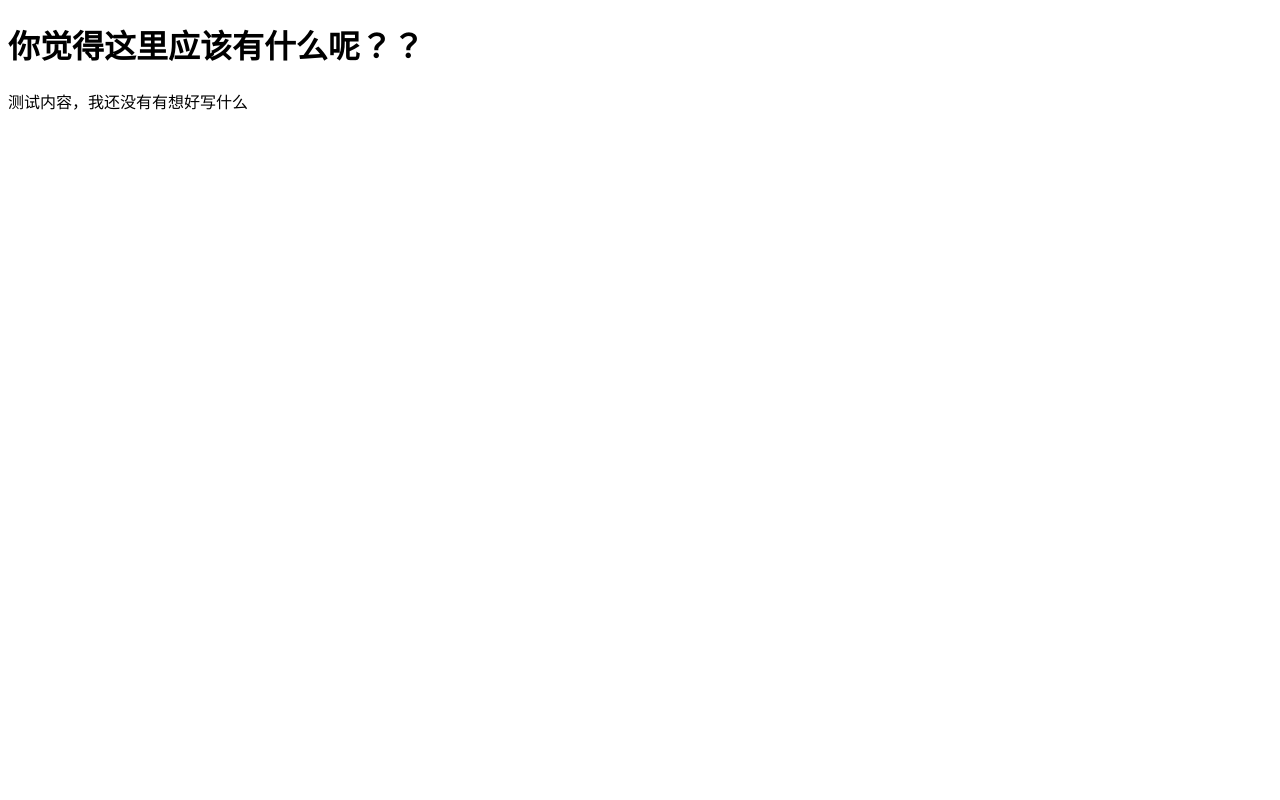
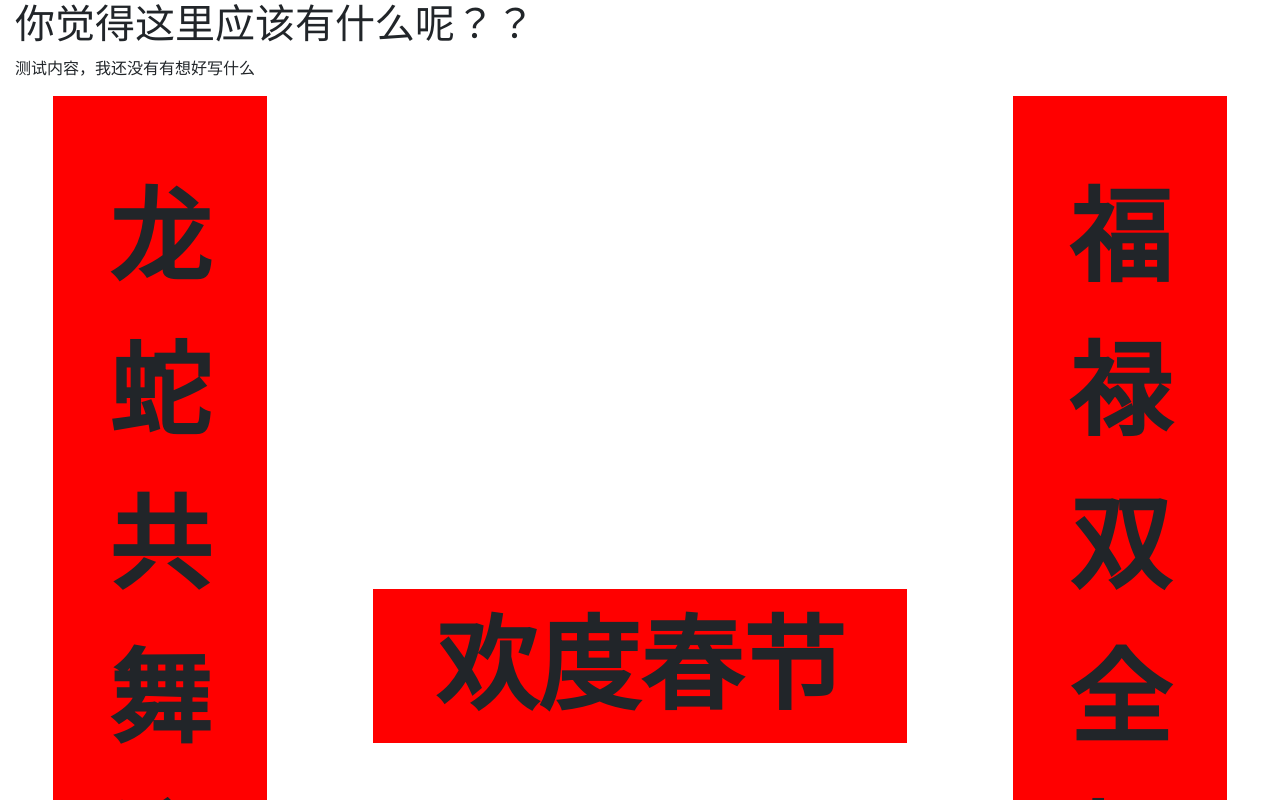
Before and after one commit to MuYan-lshc/MuYanWed, a plain HTML site: page index.html in a window 1280 px wide. Shown: the top 800 px of the page. Drawn offline with nearby package versions, Linux system fonts and the light colour scheme.

Commit message:
new year

```diff
--- /dev/null
+++ b/css/index.css
@@ -0,0 +1,14 @@
+*{
+
+}
+.up,.in,.down{
+    margin:auto;
+    text-align: center;
+    font-size: 64px;
+    float: left;
+    background:red;
+    font-size: 8vw; /* 24px (16px * 1.5) */
+}
+.up,.down{
+    padding-top: 65px;
+}
--- a/index.html
+++ b/index.html
@@ -4,11 +4,27 @@
     <meta charset="UTF-8">
     <meta name="viewport" content="width=device-width, initial-scale=1.0">
     <title>MuYan的个人网站</title>
+    <link rel="stylesheet" href="./css/index.css">
+    <link rel="stylesheet" href="https://lf26-cdn-tos.bytecdntp.com/cdn/expire-1-M/twitter-bootstrap/5.1.3/css/bootstrap.min.css">
 </head>
-<body>
+<body class="container-fluid">
     <h1>
         你觉得这里应该有什么呢？？
     </h1>
     <p> 测试内容，我还没有有想好写什么</p>
+<strong>
+    <div class="row ">
+        <div class="col-2 up">
+            龙蛇共舞迎新岁
+        </div>
+        <div class="col-5 in">
+            欢度春节
+        </div>
+        <div class="col-2 down">
+            福禄双全贺佳节
+        </div>
+    </div>
+</strong>
+
 </body>
 </html>
```
